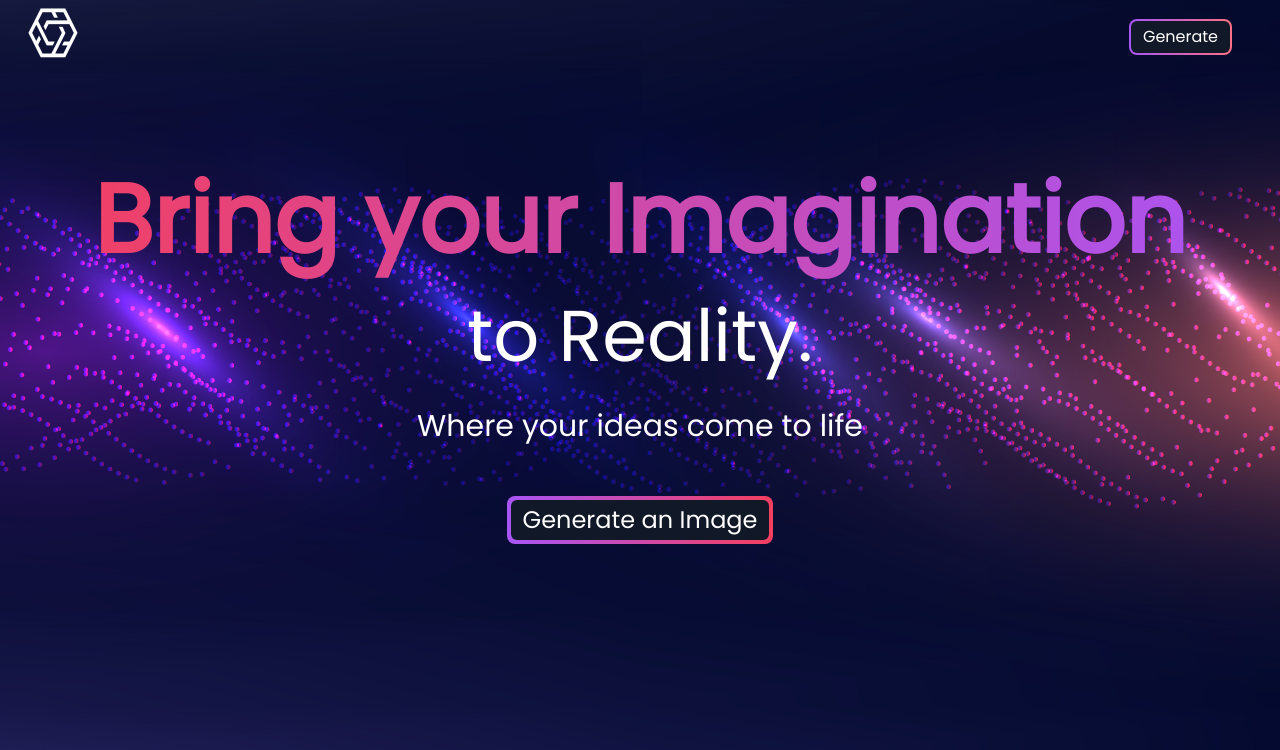
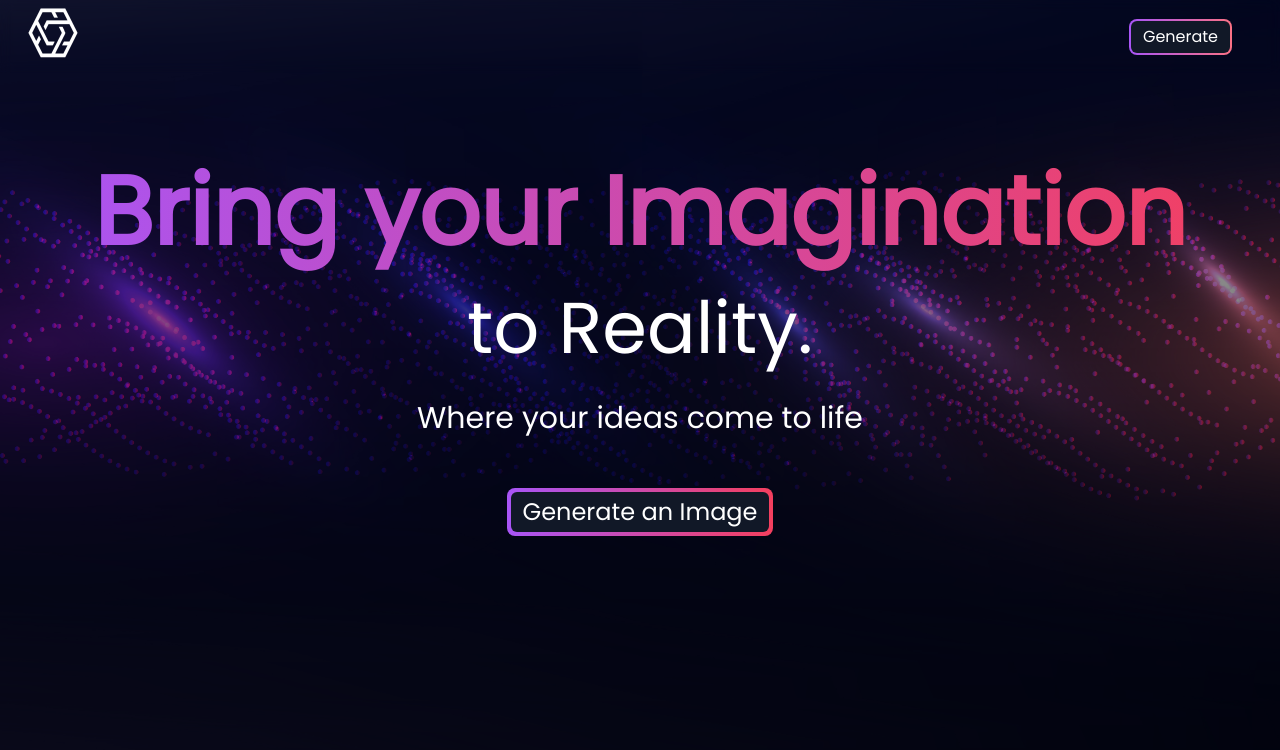
Before and after one commit to 47Key/AI_Image_Generator, a Next.js app: page / in a window 1280 px wide. Shown: the top 750 px of the page. Built offline with nearby package versions, Linux system fonts and the light colour scheme.

Commit message:
Fixed background image & Navbar

```diff
--- a/containers/Hero.tsx
+++ b/containers/Hero.tsx
@@ -10,7 +10,7 @@ const Hero = () => {
     >
       <div className="w-full px-4 pb-32 pt-48">
         <div id={styles.heroText} className="w-full mx-auto text-center">
-          <h1 className="leading-tight font-extrabold text-8xl py-2 text-transparent bg-clip-text bg-gradient-to-r from-rose-500 to-purple-500">
+          <h1 className="leading-tight font-extrabold text-8xl py-2 text-transparent bg-clip-text bg-gradient-to-r from-purple-500 to-rose-500">
             Bring your Imagination
           </h1>
           <h2 className="text-white text-7xl">to Reality.</h2>
--- a/containers/Navbar.tsx
+++ b/containers/Navbar.tsx
@@ -5,7 +5,7 @@ import styles from '../styles/Home.module.css';
 
 const Navbar = () => {
   return (
-    <header id={styles.navbarBackground} className="text-white body-font">
+    <header id={styles.navbarBackground} className="flex backdrop-blur-md fixed top-0 w-full z-90 text-white body-font">
       <div className="flex flex-wrap w-screen p-2 flex-row justify-between items-center">
         <div className="cursor-pointer sm:ml-0 md:ml-5">
           <Link href="/">
--- a/pages/index.tsx
+++ b/pages/index.tsx
@@ -11,7 +11,7 @@ import styles from "../styles/Home.module.css";
 const Home: NextPage = () => {
   return (
     <div className={styles.container}>
-      <div className="bg-mainBG bg-cover bg-center bg-no-repeat bg-fixed sm:-mt-32 lg:-mt-10 m-0 p-0">
+      <div className="bg-mainBG bg-cover bg-center bg-no-repeat bg-fixed sm:-mt-32 lg:-mt-12 m-0 p-0">
         <Head>
           <title>Stable Diffusion Image Generator</title>
           <meta name="description" content="Key AI" />
--- a/styles/Home.module.css
+++ b/styles/Home.module.css
@@ -14,15 +14,8 @@
 }
 
 #navbarBackground {
-  display: flex;
-  background: rgb(10 15 45 / 0.2);
   backdrop-filter: blur(0.4rem);
-  -webkit-backdrop-filter: blur(0.5rem);
-  /* background-blend-mode: luminosity; */
-  position: fixed;
-  top: 0;
-  width: 100%;
-  z-index: 90;
+  -webkit-backdrop-filter: blur(0.4rem);
 }
 
 #heroText h1 {
--- a/tailwind.config.js
+++ b/tailwind.config.js
@@ -13,7 +13,7 @@ module.exports = {
         "main": "var(--font-main)",
        },
       backgroundImage: {
-       'mainBG': "url('/hero_bg.jpeg')",
+       'mainBG': "linear-gradient(rgb(0 0 0 / 0.3),rgb(0 0 0 / 0.7)), url('/hero_bg.jpeg')",
       }
     },
   },
```
Also changed, not shown: styles/globals.css (+0 -7 lines).
